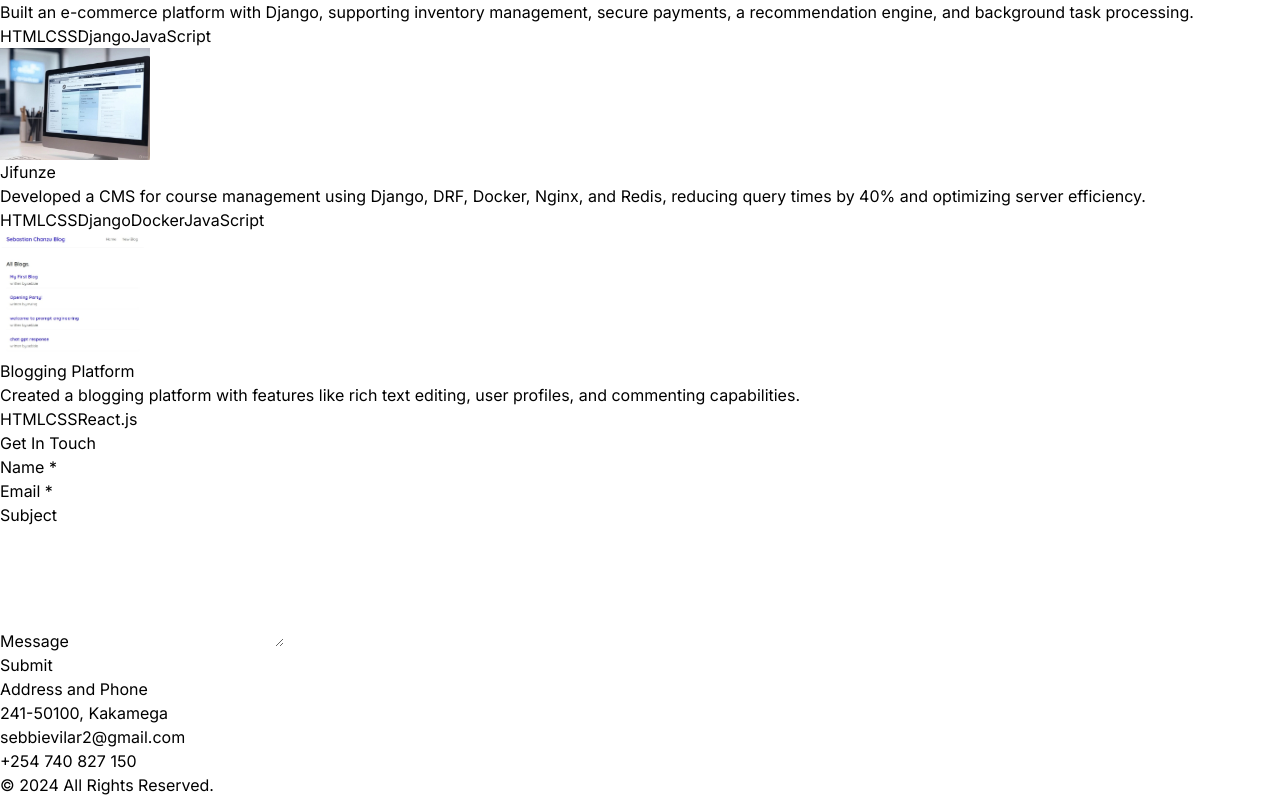
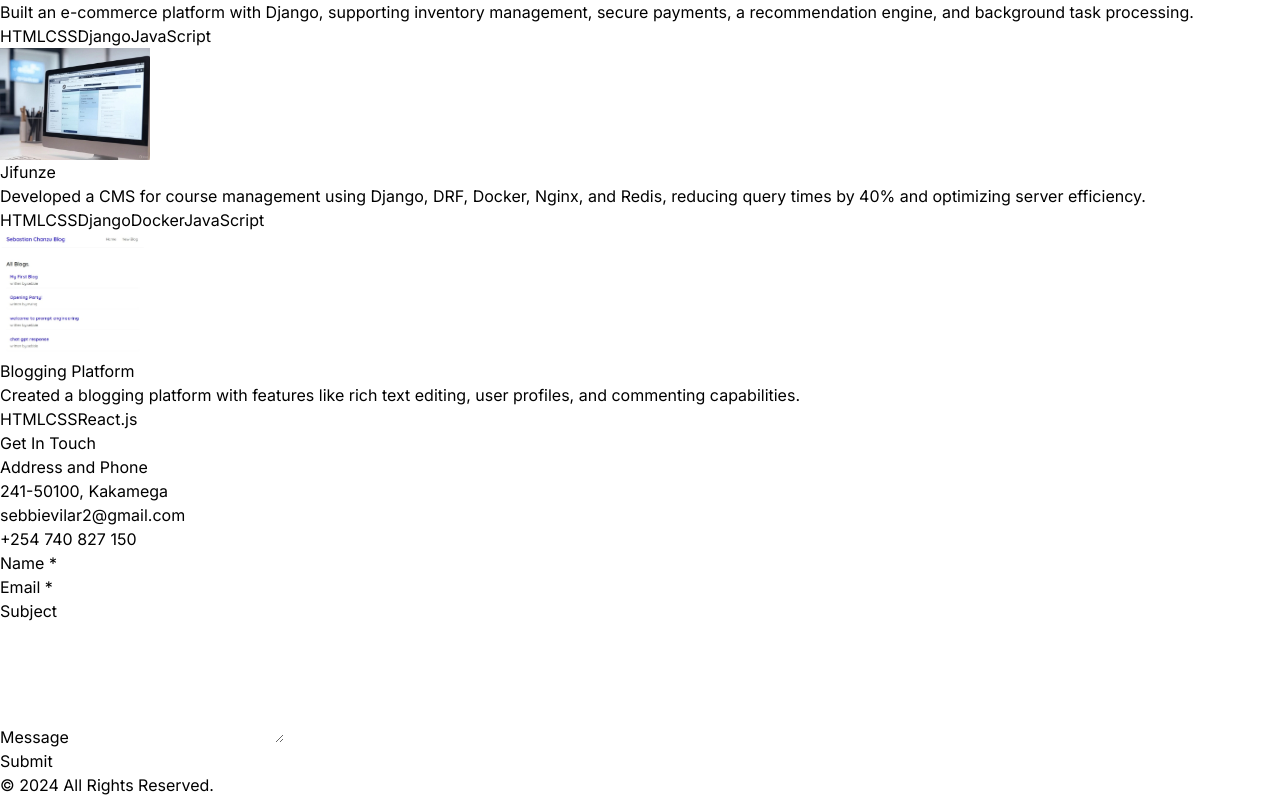
Before and after one commit to SebbieMzingKe/Seb-Portfolio, a React (Vite) app: page / in a window 1280 px wide. Shown: the part 2342-3139 px from the top of the page. Built offline with nearby package versions, Linux system fonts and the light colour scheme.

Commit message:
update(chore): align contact section

```diff
--- a/src/components/Contact.jsx
+++ b/src/components/Contact.jsx
@@ -30,18 +30,35 @@ const Contact = () => {
         whileInView={{ opacity: 1, y: 0 }}
         initial={{ opacity: 0, y: -100 }}
         transition={{ duration: 0.5 }}
-        className='my-10 text-center text-4xl'>
+        className='my-20 text-center text-4xl'>
         Get In Touch
       </motion.h2>
 
-      <div className='flex flex-col md:flex-row justify-between px-6 md:px-20'>
-        <motion.form
-          ref={form}
-          onSubmit={sendEmail}
+      <div className='mb-8 flex flex-wrap lg:justify-center'>
+        <motion.div
           whileInView={{ opacity: 1, x: 0 }}
           initial={{ opacity: 0, x: -100 }}
           transition={{ duration: 1 }}
-          className='flex-1 max-w-lg space-y-4'
+          className='w-full lg:w-1/4'
+        >
+          <div className="address-container px-6 lg:px-0">
+            <p className="font-bold mb-2">Address and Phone</p>
+            <p>{CONTACT.address}</p>
+            <p>{CONTACT.email}</p>
+            <p>{CONTACT.phoneNo}</p>
+          </div>
+        </motion.div>
+
+        <motion.div
+          whileInView={{ opacity: 1, x: 0 }}
+          initial={{ opacity: 0, x: 100 }}
+          transition={{ duration: 1 }}
+          className='w-full max-w-xl lg:w-3/4'
+        >
+          <form
+            ref={form}
+            onSubmit={sendEmail}
+            className='space-y-4 px-6 lg:px-0'
           >
             <div>
               <label className='block text-sm font-semibold'>Name *</label>
@@ -66,17 +83,7 @@ const Contact = () => {
             <button type='submit' className='bg-white text-black px-4 py-2 rounded-md hover:bg-neutral-200'>
               Submit
             </button>
-        </motion.form>
-
-        <motion.div
-          whileInView={{ opacity: 1, x: 0 }}
-          initial={{ opacity: 0, x: 100 }}
-          transition={{ duration: 1 }}
-          className="mt-10 md:mt-0 md:ml-12 text-sm text-gray-300 max-w-xs">
-          <p className="font-bold mb-2">Address and Phone</p>
-          <p>{CONTACT.address}</p>
-          <p>{CONTACT.email}</p>
-          <p>{CONTACT.phoneNo}</p>
+          </form>
         </motion.div>
       </div>
 
```
Lines whose indentation alone changed are shown as unchanged.
